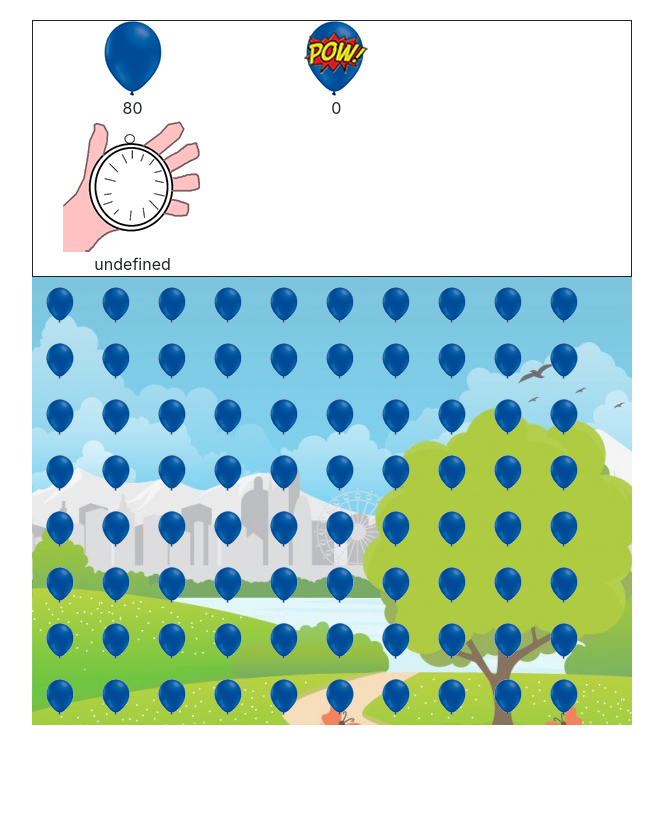
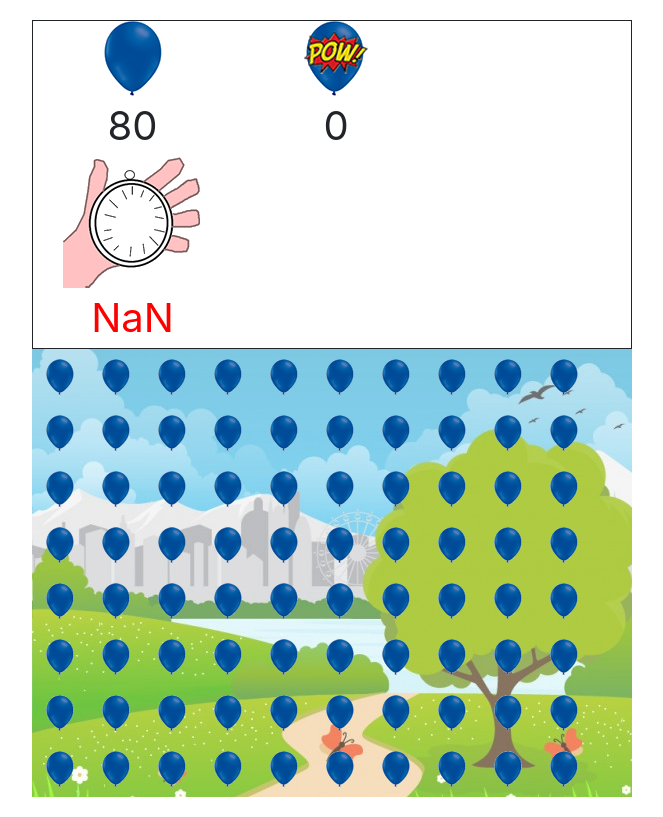
Before and after one commit to wjuniori/jogo-estourando-baloes, a website: page public/assets/jogo.html in a window 1280 px wide. Shown: the whole page, without its empty margins (308-971 px from the left). Drawn offline with Linux system fonts and the light colour scheme; files that its build step writes are made by us from their sources; files whose address does not match are found by name.

Commit message:
1. Adicionado no jogo a lógica de contagem do cronômetro
=> jogo.css e jogo.min.css

1. Adicionado "padding-bottom: 20px;" à "section"
2. Adicionado as formatações "section p" e "section p#tempo"
3. Alterado a disposição da imagem cenario.png no "#cenario"

=> jogo.js e jogo.min.js

1. Adicionado código javascript com a lógica de contagem do cronômetro

```diff
--- a/public/assets/css/jogo.css
+++ b/public/assets/css/jogo.css
@@ -10,6 +10,15 @@
 
 section {
   padding-top: 20px;
+  padding-bottom: 20px;
+}
+
+section p {
+  font-size: 40px;
+}
+
+section p#tempo {
+  color: red;
 }
 
 .base {
@@ -25,8 +34,15 @@ section {
 }
 
 #cenario {
+  /* The image used */
   background: url(../img/game-screen/cenario.png);
-  max-height: 550px; /* Same height of the scenery image (cenario.png) */
+
+  /* Center and scale the image nicely */
+  background-position: center;
+  background-repeat: no-repeat;
+  background-size: cover;
+
+  /* Other styling */
   border: 0;
 }
 
--- a/public/assets/js/jogo.js
+++ b/public/assets/js/jogo.js
@@ -1,9 +1,12 @@
+var qtdBalao;
+var intervalo;
+
 function iniciarJogo() {
 
-  var qtdBalao = 80;
   var url = location.href; // Return the href property:
   var nivel = url.split("?")[1];
   var tempo;
+  qtdBalao = 80;
 
   switch (nivel) {
     case '1':
@@ -19,12 +22,16 @@ function iniciarJogo() {
       break;
   }
 
-  document.getElementById('tempo').innerHTML = tempo; // Update timer time
+  criarBalao();
 
-  criarBalao(qtdBalao);
+  // Update timer time
+  document.getElementById('tempo').innerHTML = tempo;
+
+  // The setInterval() method calls a function or evaluates an expression at specified intervals (in milliseconds). The setInterval() method will continue calling the function until clearInterval() is called, or the window is closed.
+  intervalo = setInterval(contarTempo, 1000);
 }
 
-function criarBalao(qtdBalao) {
+function criarBalao() {
 
   for (var i = 1; i <= qtdBalao; i++) {
 
@@ -55,6 +62,38 @@ function estourar(balao) {
   document.getElementById('qtdEstourado').innerHTML=  qtdEstourado;
 
   if (qtdInteiro == 0) {
-    alert('Parabéns! Você estourou todos os balões no tempo.');
+    // The clearInterval() method clears a timer set with the setInterval() method.
+    clearInterval(intervalo);
+
+    // The setTimeout() method calls a function or evaluates an expression after a specified number of milliseconds. The function is only executed once.
+    setTimeout(function(){ alert('Parabéns! Você estourou todos os balões no tempo.'); }, 500);
   }
 }
+
+function contarTempo() {
+
+  var tempo = parseInt(document.getElementById('tempo').innerHTML);
+  tempo = --tempo;
+  document.getElementById('tempo').innerHTML = tempo; // Update timer time
+
+  if (tempo == 0) {
+    // The clearInterval() method clears a timer set with the setInterval() method.
+    clearInterval(intervalo);
+    pararEstouro();
+
+    // The setTimeout() method calls a function or evaluates an expression after a specified number of milliseconds. The function is only executed once.
+    setTimeout(function(){ alert('Você perdeu! Você não conseguiu estourar todos os balões no tempo.'); }, 500);
+  }
+}
+
+function pararEstouro() {
+
+  for (var i = 1; i <= qtdBalao; i++) {
+
+    var balao = document.getElementById('b' + i);
+
+    if (balao.getAttribute("onclick") != "") {
+      balao.setAttribute("onclick", "");
+    }
+  }
+}
```
Also changed, not shown: public/dist/css/jogo.min.css, public/dist/js/jogo.min.js.
